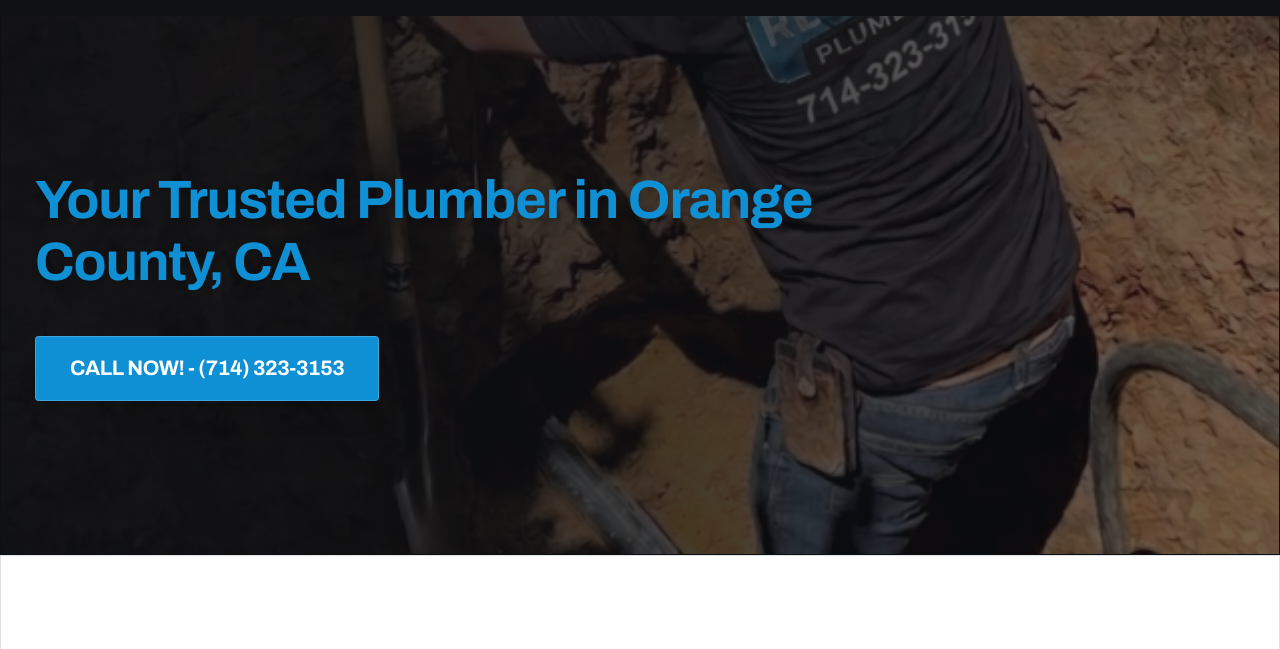
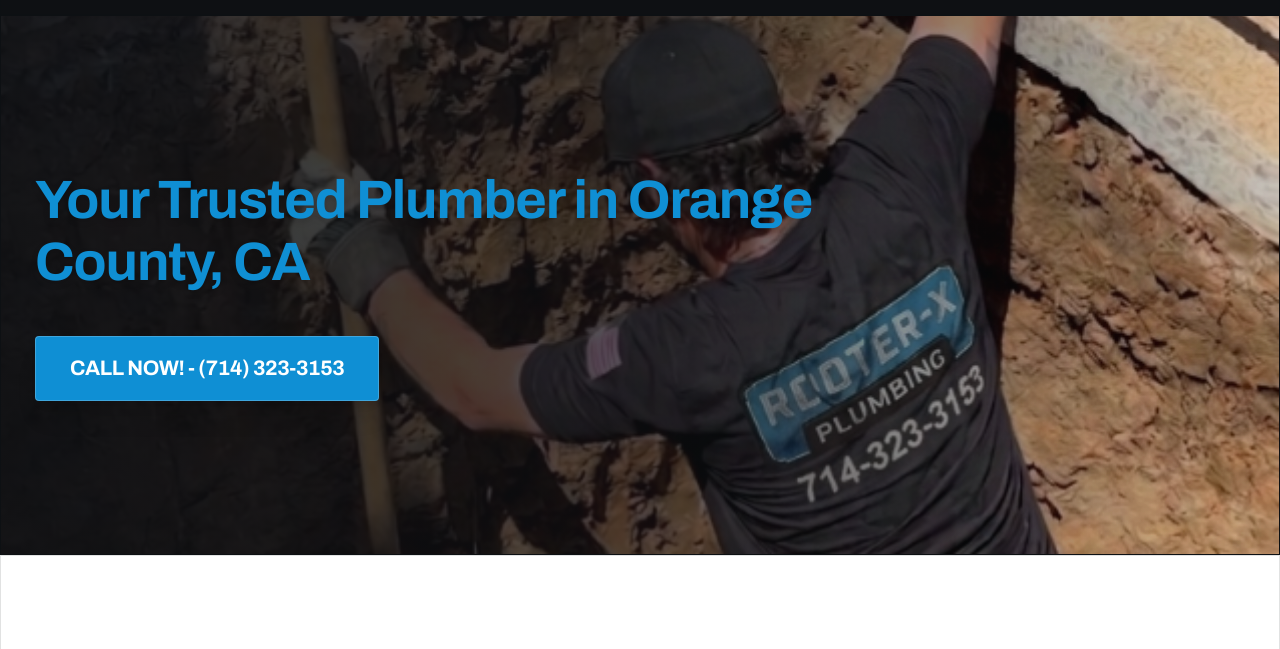
Before and after one commit to mr-brandontran/rooter-x, an Astro site: page / in a window 1280 px wide. Shown: the part 129-778 px from the top of the page. Built offline with nearby package versions, Linux system fonts and the light colour scheme; Astro itself is replaced by a stand-in of ours.

Commit message:
Fix Hero background focal point to show house siding, driveway, and trench pit

```diff
--- a/src/pages/index.astro
+++ b/src/pages/index.astro
@@ -44,12 +44,12 @@ const faqSchema = {
       <img
         src="/images/real-photos/sewer-trench-excavation.jpg"
         alt="Rooter-X Plumbing technician executing main sewer trench excavation"
-        class="w-full h-full object-cover object-center opacity-60 brightness-110"
+        class="w-full h-full object-cover object-[center_25%] opacity-85 brightness-105"
         width="1600"
         height="900"
         fetchpriority="high"
       />
-      <div class="absolute inset-0 bg-gradient-to-r from-rx-ink/85 via-rx-ink/65 to-rx-ink/30"></div>
+      <div class="absolute inset-0 bg-gradient-to-r from-rx-ink/90 via-rx-ink/65 to-transparent"></div>
     </div>
 
     <div class="relative z-10 max-w-7xl mx-auto">
```
